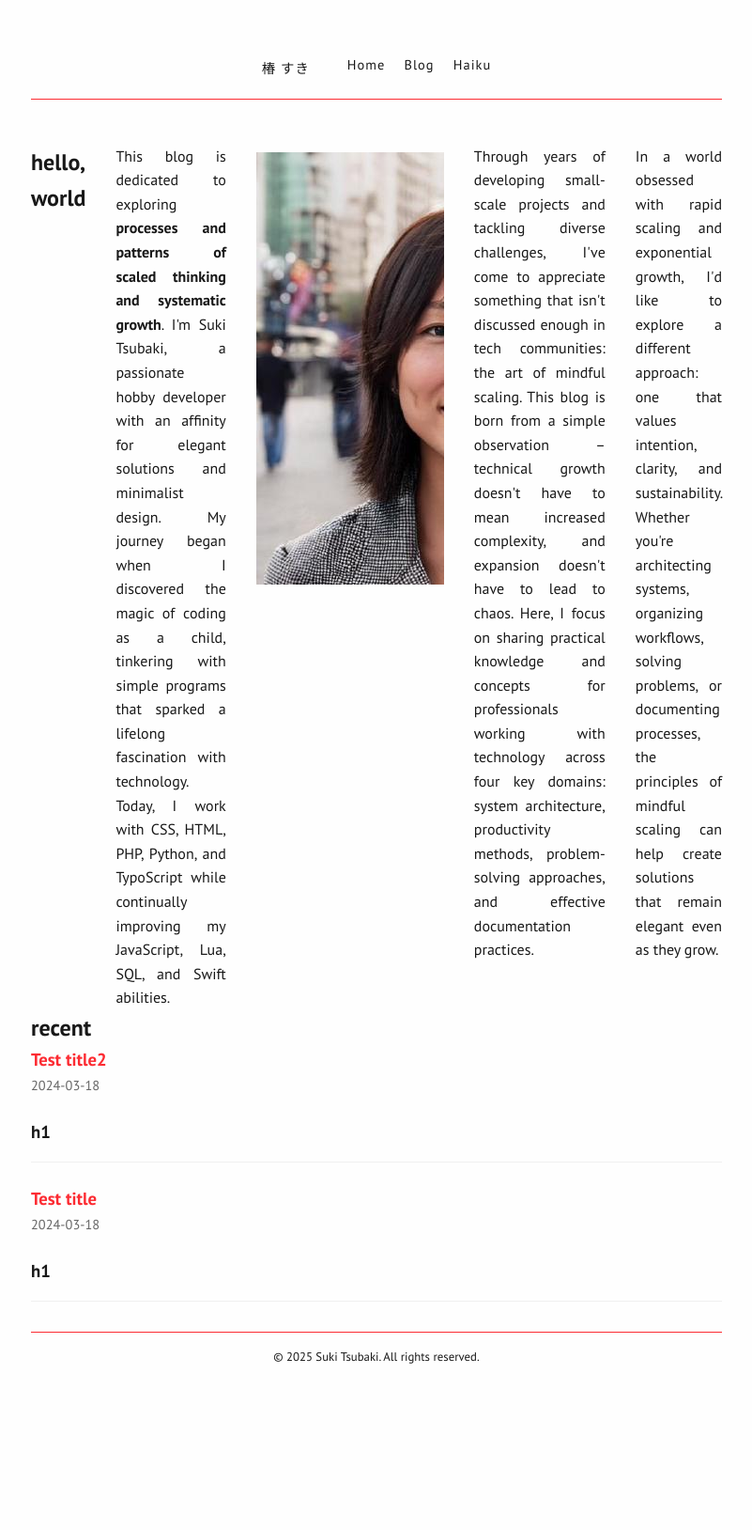
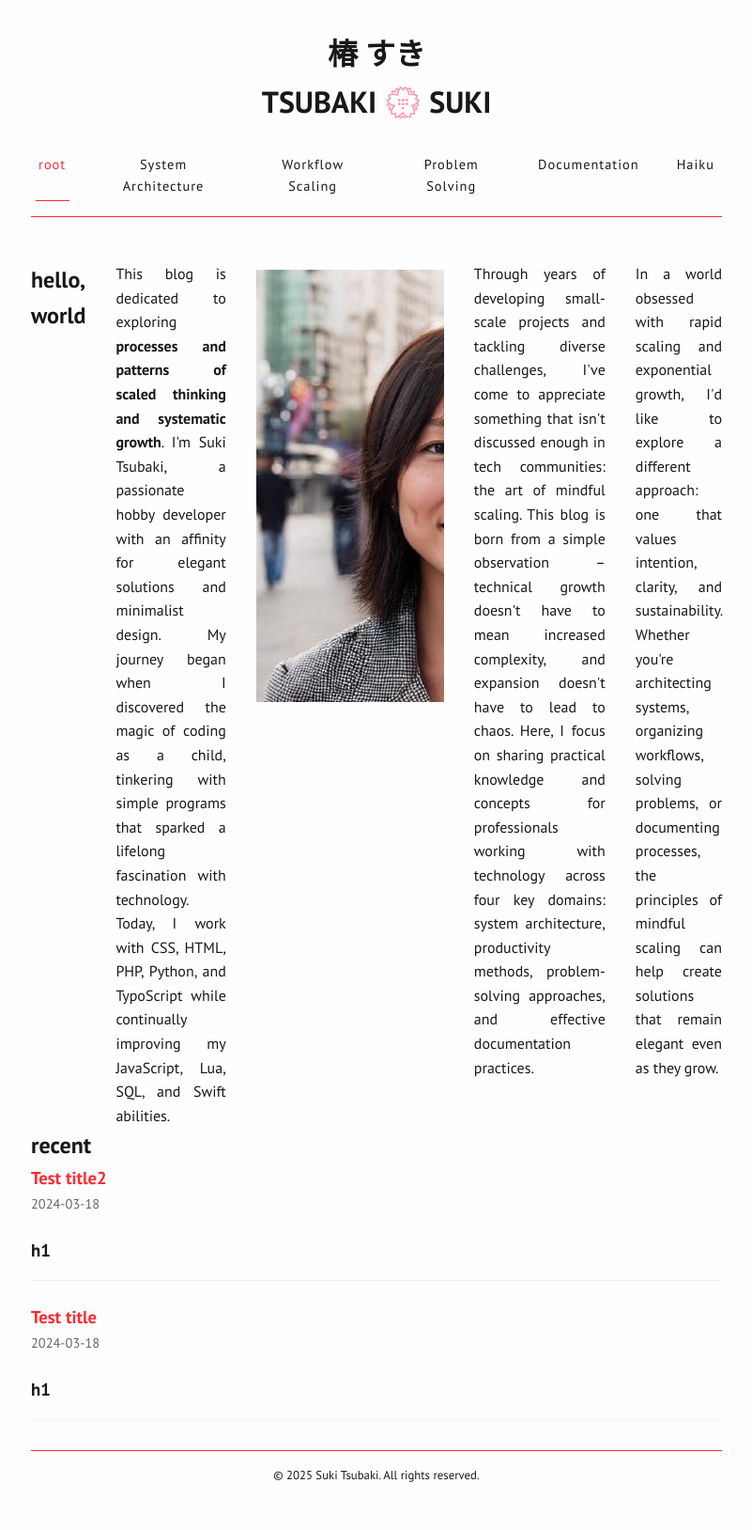
Before and after one commit to sukitsubaki/sukitsubaki.github.io, a Jekyll site: the page built from index.html, in a window 1280 px wide. Shown: the whole page at 94% size, without its empty margins (239-1040 px from the left). Built offline with Jekyll 4.4.1, drawn with Linux system fonts in a browser that asks for light colours; before the commit the page ends 1503 px from its top, so only the background shows below that.

Commit message:
Update default.html

```diff
--- a/_layouts/default.html
+++ b/_layouts/default.html
@@ -10,16 +10,18 @@
 </head>
 <body>
     <header>
-        <nav>
-            <a href="/" class="logo">椿 すき</a>
-            <div class="nav-links">
-                <a href="/">Home</a>
-                <a href="/blog">Blog</a>
-                <a href="/haiku">Haiku</a>
-            </div>
-        </nav>
-    </header>
+            <h1>椿 すき</h1>
+            <h1>TSUBAKI 💮 SUKI</h1>
 
+            <nav class="menu">
+                <a href="/" class="menu-item active">root</a>
+                <a href="/system-architecture" class="menu-item">System Architecture</a>
+                <a href="/workflow-scaling" class="menu-item">Workflow Scaling</a>
+                <a href="/problem-solving" class="menu-item">Problem Solving</a>
+                <a href="/documentation" class="menu-item">Documentation</a>
+                <a href="/haiku" class="menu-item">Haiku</a>
+            </nav>
+        </header>
     <main>
         {{ content }}
     </main>
```
